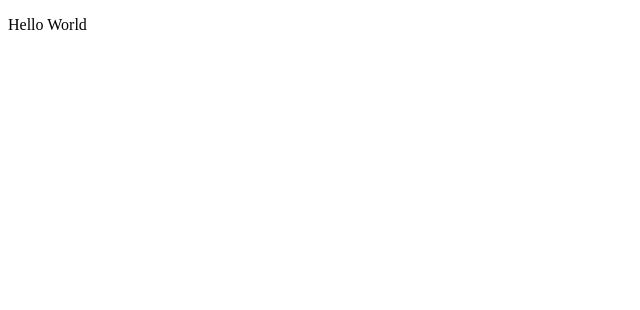
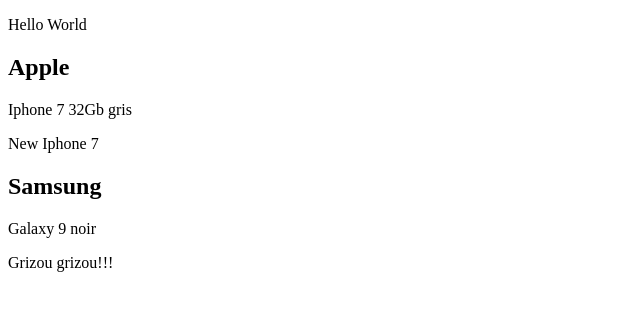
Before and after one commit to akarika/web_component, a website: page index.html in a window 1280 px wide. Shown: the whole page, without its empty margins (0-640 px from the left). Drawn offline with Linux system fonts and the light colour scheme.

Commit message:
html template

```diff
--- /dev/null
+++ b/cc-component.shop.js
@@ -0,0 +1,46 @@
+
+class CcSmartPhoneShop extends HTMLElement {
+    constructor() {
+        super();
+        //data
+        this._smartphones = [{
+            id: 1,
+            brand: 'Apple',
+            model: 'Iphone 7 32Gb gris',
+            description: 'New Iphone 7'
+
+        }, {
+            id: 1,
+            brand: 'Samsung',
+            model: 'Galaxy 9 noir',
+            description: 'Grizou grizou!!! '
+
+        }];
+
+    }
+    connectedCallback() {
+        this.innerHTML = `
+        <style></style>
+        <template id="smartphone-template">
+            <div class="frame">
+                <h2 id="brand"></h2>
+                <p id="model"></p>
+                <p id="description"> </p>
+            </div>
+        </template>
+        <div id="result"> </div>
+        `;
+        this._templateContent = document.querySelector('#smartphone-template').content;
+        this._result = document.querySelector('#result');
+        this._smartphones.map(smartphone => {
+            const clone = document.importNode(this._templateContent, true)
+            //update the DOM with current smartphone data
+            clone.querySelector('#brand').innerHTML= smartphone.brand;
+            clone.querySelector('#model').innerHTML= smartphone.model;
+            clone.querySelector('#description').innerHTML= smartphone.description;
+            // add to the DOM
+            this._result.appendChild(clone);
+        });
+    }
+}
+window.customElements.define('cc-smartphone-shop', CcSmartPhoneShop);
--- a/index.html
+++ b/index.html
@@ -5,9 +5,11 @@
     <meta name="viewport" content="width=device-width, initial-scale=1.0">
     <meta http-equiv="X-UA-Compatible" content="ie=edge">
 <script src="cc-bike.js"></script>
+<script src="cc-component.shop.js"></script>
 </head>
 <body>
     <p>Hello World</p>
 <cc-bike></cc-bike>
+<cc-smartphone-shop></cc-smartphone-shop>
 </body>
 </html
```
